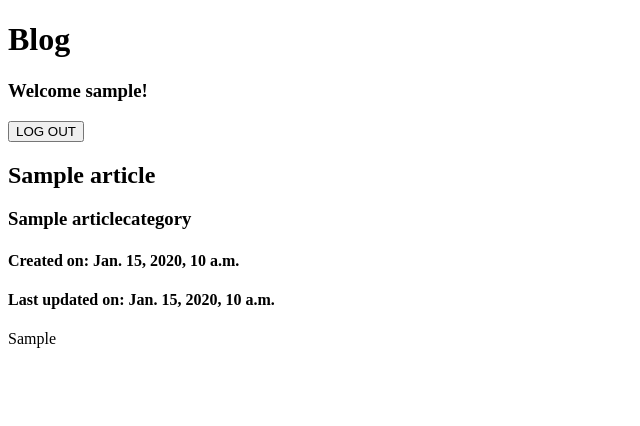
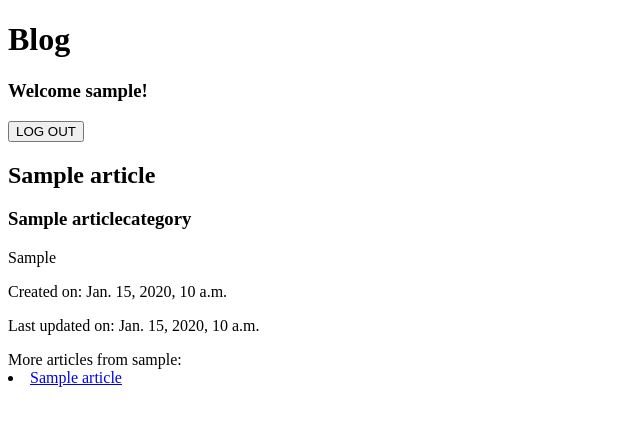
Before and after one commit to waleedlugod/hobbysite-f-8, a Django app: template templates/blog/blog_detail.html in a window 1280 px wide. Shown: the top 426 px of the page, without its empty margins (0-640 px from the left). Run offline with Django 5.2, Linux system fonts and the light colour scheme; the template is opened without the code that fills it: values that come from a table or form of the project are taken from there, others are empty; a user stored in the database is signed in; tables that the repository leaves empty hold one stand-in row (values such as "Sample post").

Commit message:
Detail view now displays other articles of the user.

```diff
--- a/templates/blog/blog_detail.html
+++ b/templates/blog/blog_detail.html
@@ -2,7 +2,18 @@
 {% block content %}
 <h2> {{ article.title }} </h2>
 <h3> {{ article.category }} </h3>
-<h4> Created on: {{ article.created_on}} </h4>
-<h4> Last updated on: {{ article.updated_on}}</h4>
+
 <p> {{ article.entry }} </p>
+<p> Created on: {{ article.created_on }} </p>
+<p> Last updated on: {{ article.updated_on }}</p>
+
+{% if request.user.is_authenticated %}
+    <a> More articles from {{ request.user.profile }}: </a>
+    {% for other_article in request.user.profile.articles.all %}
+        {% if other_article != article %}
+        <li> <a href="{{ article.get_absolute_url }}"> {{ other_article }} </a></li>
+        {% endif %}
+    {% endfor %}
+{% endif %}
+
 {% endblock %}
```
